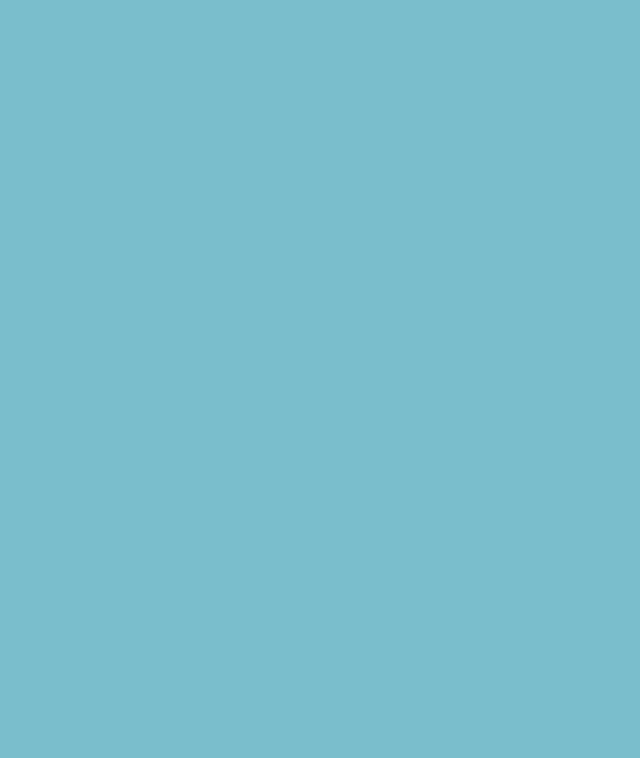
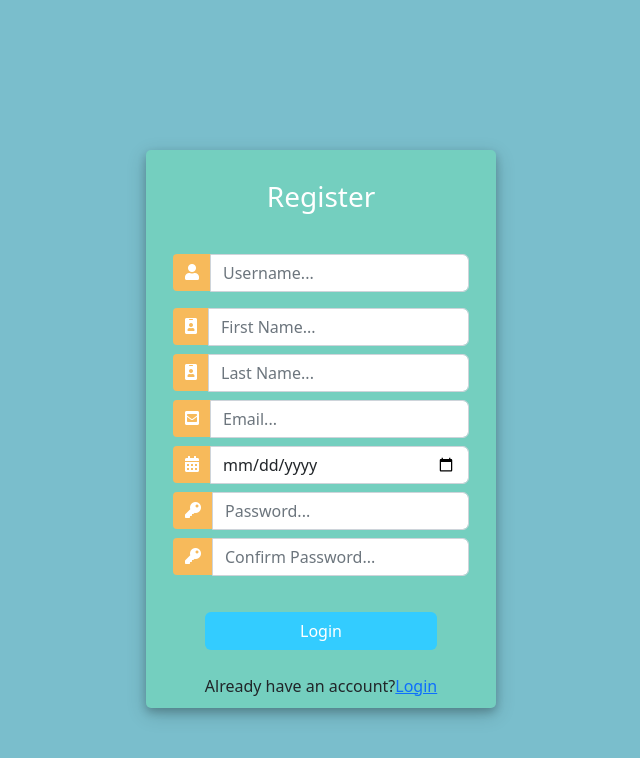
Before and after one commit to musanaeem/React-API-Site, a React (Create React App) app: page /register in a window 1280 px wide. Before the commit this address had no page. Shown: the top 758 px of the page, without its empty margins (319-959 px from the left). Built offline with nearby package versions, Linux system fonts and the light colour scheme.

Commit message:
added registration

```diff
--- a/public/index.html
+++ b/public/index.html
@@ -24,7 +24,6 @@
       work correctly both with client-side routing and a non-root public URL.
       Learn how to configure a non-root public URL by running `npm run build`.
     -->
-
     <link rel="stylesheet" href="https://use.fontawesome.com/releases/v5.6.1/css/all.css" integrity="sha384-gfdkjb5BdAXd+lj+gudLWI+BXq4IuLW5IT+brZEZsLFm++aCMlF1V92rMkPaX4PP" crossorigin="anonymous"/>
 
     <title>React App</title>
--- a/src/App.js
+++ b/src/App.js
@@ -15,8 +15,4 @@ export default class App extends Component {
       </div>
     )
   }
-
-
-
-
 }
--- /dev/null
+++ b/src/components/FormContainer.js
@@ -0,0 +1,28 @@
+import React from 'react'
+
+function FormContainer({title, form, accountMessage, alternateTitle}) {
+  return (
+
+    <div className="container h-100">
+        <div className="d-flex justify-content-center h-100">
+            <div className="user-card">
+                <div className="d-flex justify-content-center">
+                    <h3 className="form-title">{title}</h3>
+                </div>
+
+                <div className="d-flex justify-content-center form-container">
+                    {form()}
+                </div>
+
+                <div className="mt-4">
+                    <div className="d-flex justify-content-center links">
+                        {accountMessage} <a href="{% url 'register' %}" className="ml-2">{alternateTitle}</a>
+                    </div>
+                </div>
+            </div>
+        </div>
+    </div>
+  )
+}
+
+export default FormContainer
--- /dev/null
+++ b/src/components/RegisterForm.js
@@ -0,0 +1,89 @@
+import React, { useState } from 'react'
+import CSRFToken from './csrftoken';
+
+function RegisterForm(props) {
+
+    const [credentials, setCredentials] = useState({});
+
+
+    const inputChanged = event => {
+        const credentialChanged = credentials;
+        credentialChanged[event.target.name] = event.target.value;
+        setCredentials(credentialChanged);
+    }
+
+    const register = event => {
+        event.preventDefault();
+
+        props.onRegister(credentials);
+    }
+
+  return (
+    <form action="">
+        <CSRFToken />
+
+        <div className="input-group mb-3">
+            <div className="input-group-append">
+                <span className="input-group-text"><i className="fas fa-user"></i></span>
+            </div>
+            <input type="text" name="username" placeholder="Username..." className="form-control" value={credentials.email} onChange={inputChanged}/>
+        </div>
+
+        <div className="input-group mb-2">
+            <div className="input-group-append">
+                <span className="input-group-text"><i className="fas fa-id-badge"></i></span>
+            </div>
+            <input type="text" name="firstName" placeholder="First Name..." className="form-control" value={credentials.firstName} onChange={inputChanged}/>
+        </div>
+
+
+        <div className="input-group mb-2">
+            <div className="input-group-append">
+                <span className="input-group-text"><i className="fas fa-id-badge"></i></span>
+            </div>
+            <input type="text" name="lastName" placeholder="Last Name..." className="form-control" value={credentials.lastName} onChange={inputChanged}/>
+        </div>
+
+
+        <div className="input-group mb-2">
+            <div className="input-group-append">
+                <span className="input-group-text"><i className="fas fa-envelope-square"></i></span>
+            </div>
+            <input type="text" name="email" placeholder="Email..." className="form-control" value={credentials.email} onChange={inputChanged}/>
+        </div>
+
+
+        <div className="input-group mb-2">
+            <div className="input-group-append">
+                <span className="input-group-text"><i className="fas fa-calendar-alt"></i></span>
+            </div>
+            <input type="date" name="dateOfBirth" placeholder="Date of Birth..." className="form-control" value={credentials.dateOfBirth} onChange={inputChanged}/>
+        </div>
+
+
+        <div className="input-group mb-2">
+            <div className="input-group-append">
+                <span className="input-group-text"><i className="fas fa-key"></i></span>
+            </div>
+            <input type="password" name="password" placeholder="Password..." className="form-control" value={credentials.password} onChange={inputChanged}/>
+        </div>
+
+
+        <div className="input-group mb-2">
+            <div className="input-group-append">
+                <span className="input-group-text"><i className="fas fa-key"></i></span>
+            </div>
+            <input type="password" name="confirmPassword" placeholder="Confirm Password..." className="form-control" value={credentials.confirmPassword} onChange={inputChanged}/>
+        </div>
+
+
+        <p id="error"> {props.error} </p>
+
+        <div id="login-container" className="d-flex justify-content-center mt-3 login-container">
+          <input id="login-btn" className="btn login-btn" type="submit" value="Login" onClick={register}/>
+        </div>
+      </form>
+  )
+}
+
+export default RegisterForm
--- a/src/components/Routing.js
+++ b/src/components/Routing.js
@@ -3,14 +3,16 @@ import {
     Route,
     Routes,
   } from 'react-router-dom';
-import {LoginWrapper} from '../pages/LoginPage';
+import LoginPage from '../pages/LoginPage';
 import {HomePageWrapper} from '../pages/HomePage';
 import ProtectedAuthentication from './ProtectedAuthentication';
 import ProtectedRoutes from './ProtectedRoutes';
+import RegisterPage from '../pages/RegisterPage';
 
 
 
 class Routing extends Component {
+
 
   constructor(props){
     super(props);
@@ -19,7 +21,6 @@ class Routing extends Component {
       isLoggedIn: false
     }
 
-    this.updateLoginState = this.updateLoginState.bind();
   }
 
   componentDidMount() {
@@ -48,7 +49,9 @@ class Routing extends Component {
     return (
       <Routes>
           <Route element={<ProtectedAuthentication isLoggedIn = {this.state.isLoggedIn}/> }>
-            <Route path='/login' element={<LoginWrapper  changeLoginState = {this.updateLoginState}/> }/>
+            <Route path='/login' element={<LoginPage  changeLoginState = {this.updateLoginState}/> }/>
+            <Route path='/register' element={<RegisterPage />} />
+
           </Route>
 
           <Route element={<ProtectedRoutes isLoggedIn = {this.state.isLoggedIn}/> }>
--- a/src/pages/LoginPage.js
+++ b/src/pages/LoginPage.js
@@ -1,71 +1,51 @@
-import React, { Component } from 'react'
+import React, { useState } from 'react'
 import LoginForm from '../components/LoginForm';
 import '../components/Login.css';
 import '../components/baseStyle.css';
-import { useNavigate } from 'react-router-dom';
+import { useLocation, useNavigate } from 'react-router-dom';
 import loginRequest from '../services/LoginRequest';
+import FormContainer from '../components/FormContainer';
 
-class LoginPage extends Component {
 
-    constructor(props){
-        super(props);
+function LoginPage(props) {
 
-        this.state = {
-            error: ''
-        }
+    const location = useLocation();
+    const [error, setError] = useState('');
+
+    const navigate = useNavigate();
+
+    let isSuccessMessage = true;
+
+    if(!location.state){
+        isSuccessMessage = false;
     }
 
-    logUserIn = (credentials) => {
+    const loginTag = () => {
+        return(
+            <LoginForm onLogin = {logUserIn} error={error}  successMessage = {isSuccessMessage}/>
+        )
+    }
+
+    const logUserIn = (credentials) => {
 
         loginRequest(credentials).then( data => {
             if(!data.detail){
                 window.localStorage.setItem('blogSiteUserLoggedIn',true);
-                this.props.changeLoginState(true);
-                this.props.navigator('/home');
+                props.changeLoginState(true);
+                navigate('/home');
               }
             else{
-                this.setState({
-                  error: data.detail
-                })
+                setError(data.detail);
               }
         });
     }
 
 
-
-  render() {
-    return (
-        <div>
-
-            <div className="container h-100">
-
-                <div className="d-flex justify-content-center h-100">
-                    <div className="user-card">
-                        <div className="d-flex justify-content-center">
-                            <h3 className="form-title">LOGIN</h3>
-                        </div>
-
-                        <div className="d-flex justify-content-center form-container">
-                            <LoginForm onLogin = {this.logUserIn} error={this.state.error}/>
-                        </div>
-
-                        <div className="mt-4">
-                            <div className="d-flex justify-content-center links">
-                                Don't have an account? <a href="{% url 'register' %}" className="ml-2">Sign Up</a>
-                            </div>
-                        </div>
-                    </div>
-                </div>
-            </div>
-        </div>
-    )
-  }
+  return (
+    <div>
+        <FormContainer form={loginTag} title='Login' alternateTitle='Register'  accountMessage='Dont have an have an account?' link='/register'/>
+    </div>
+  )
 }
 
-
-export function LoginWrapper(props){
-    const navigator = useNavigate();
-    return (<LoginPage navigator={navigator}  changeLoginState={props.changeLoginState}></LoginPage>)
-  }
-
-export default LoginPage;
+export default LoginPage
--- /dev/null
+++ b/src/pages/RegisterPage.js
@@ -0,0 +1,29 @@
+import React, {useState} from 'react'
+import { useNavigate } from 'react-router-dom'
+import FormContainer from '../components/FormContainer';
+import RegisterForm from '../components/RegisterForm';
+
+
+// destructure props like ({name, age, ...props})
+const RegisterPage = (props) => {
+
+    const [credentials, setCredentials] = useState("")
+
+    const navigator = useNavigate();
+
+    //const goHome = () => navigator('/home');
+
+    const registerTag = () => {
+        return(
+            <RegisterForm />
+        )
+    }
+
+    return (
+        <div>
+            <FormContainer form={registerTag} title='Register' alternateTitle='Login'  accountMessage='Already have an account?'/>
+        </div>
+    )
+}
+
+export default RegisterPage
```
